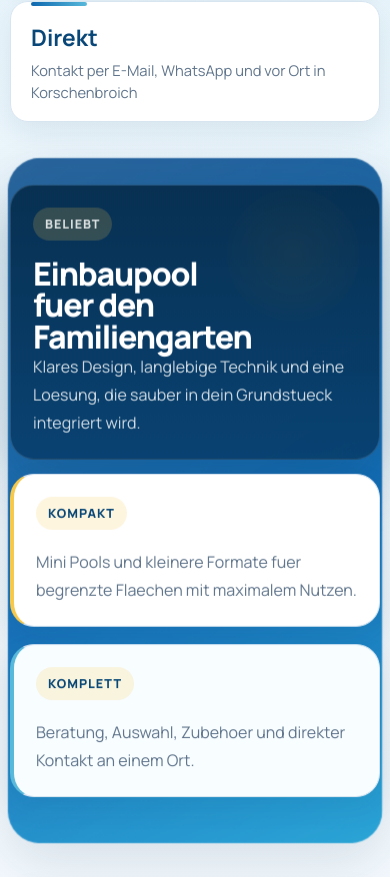
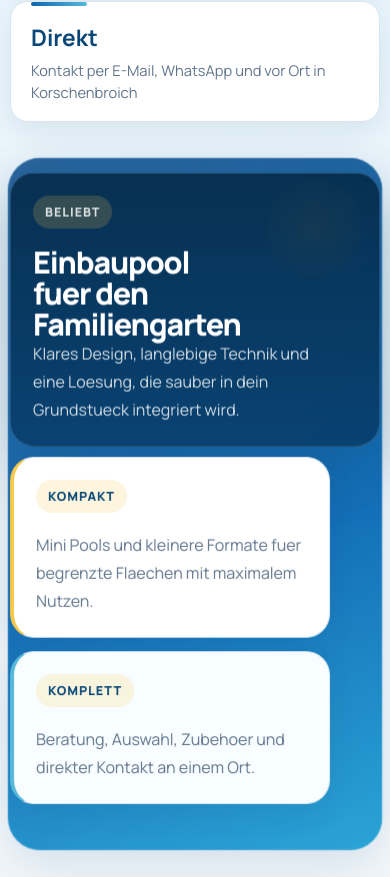
Before and after one commit to rg-ru/holidaily, a plain HTML site: page index.html in a window 390 px wide. Shown: the part 1147-2024 px from the top of the page. Drawn offline with Linux system fonts and the light colour scheme.

Commit message:
fixed headline

```diff
--- a/styles.css
+++ b/styles.css
@@ -1051,9 +1051,45 @@ h3 {
     text-align: left;
   }
 
-  .hero-card-large,
+  .hero-visual {
+    min-height: auto;
+    gap: 14px;
+    padding-top: 18px;
+  }
+
+  .hero-visual::after {
+    top: 18px;
+    right: 18px;
+    width: 96px;
+    height: 96px;
+  }
+
+  .hero-card-large {
+    width: 100%;
+    max-width: none;
+    margin-left: 0;
+    justify-self: stretch;
+  }
+
+  .hero-card-large h2 {
+    max-width: 9.5ch;
+    font-size: clamp(1.75rem, 7.8vw, 2.2rem);
+    line-height: 1.02;
+    text-wrap: balance;
+  }
+
+  .hero-card-large p {
+    max-width: 30ch;
+  }
+
   .hero-card-small {
-    max-width: none;
+    width: min(100%, 320px);
+    max-width: 320px;
+    justify-self: start;
+  }
+
+  .hero-card-sage {
+    justify-self: start;
   }
 
   .feature-card,
```
